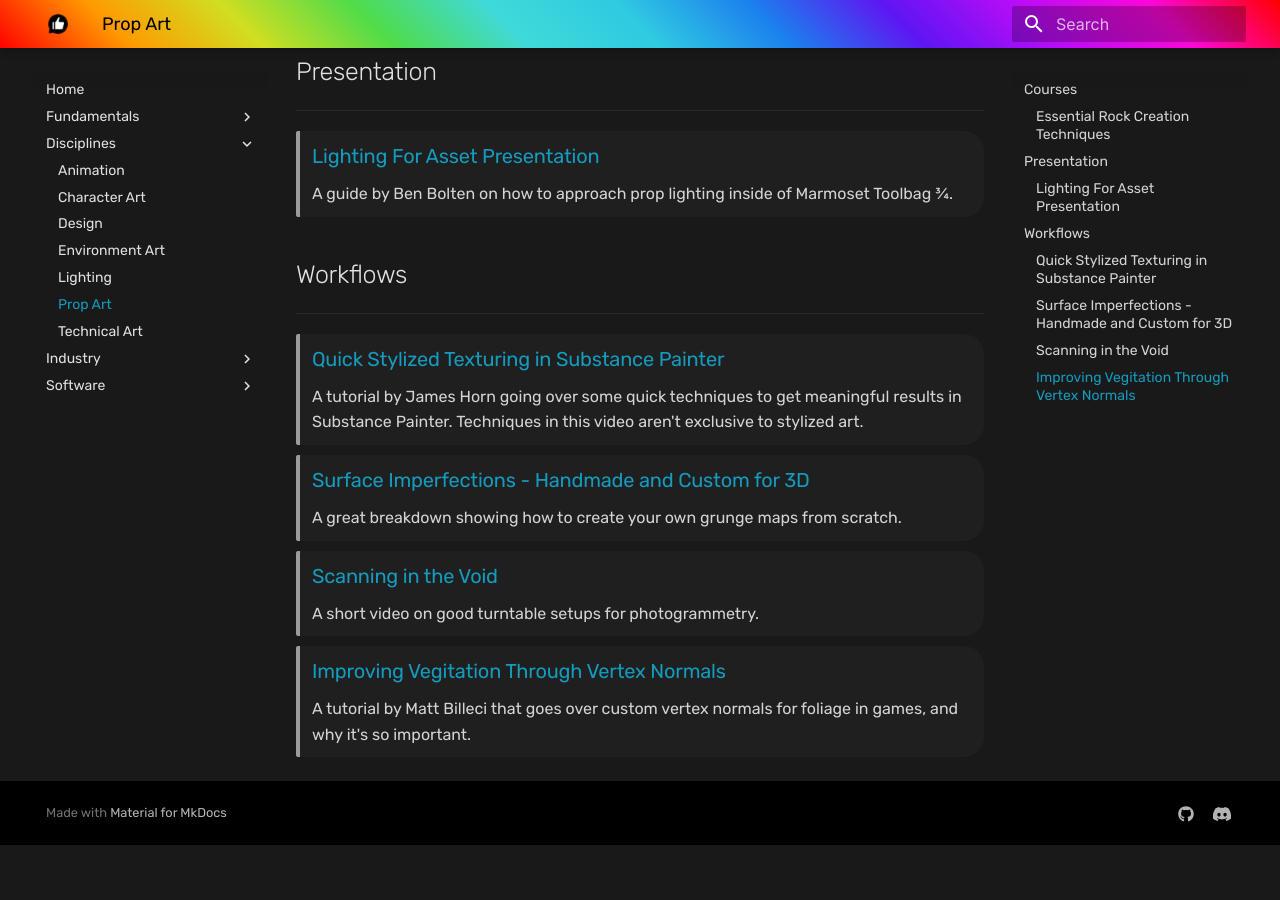
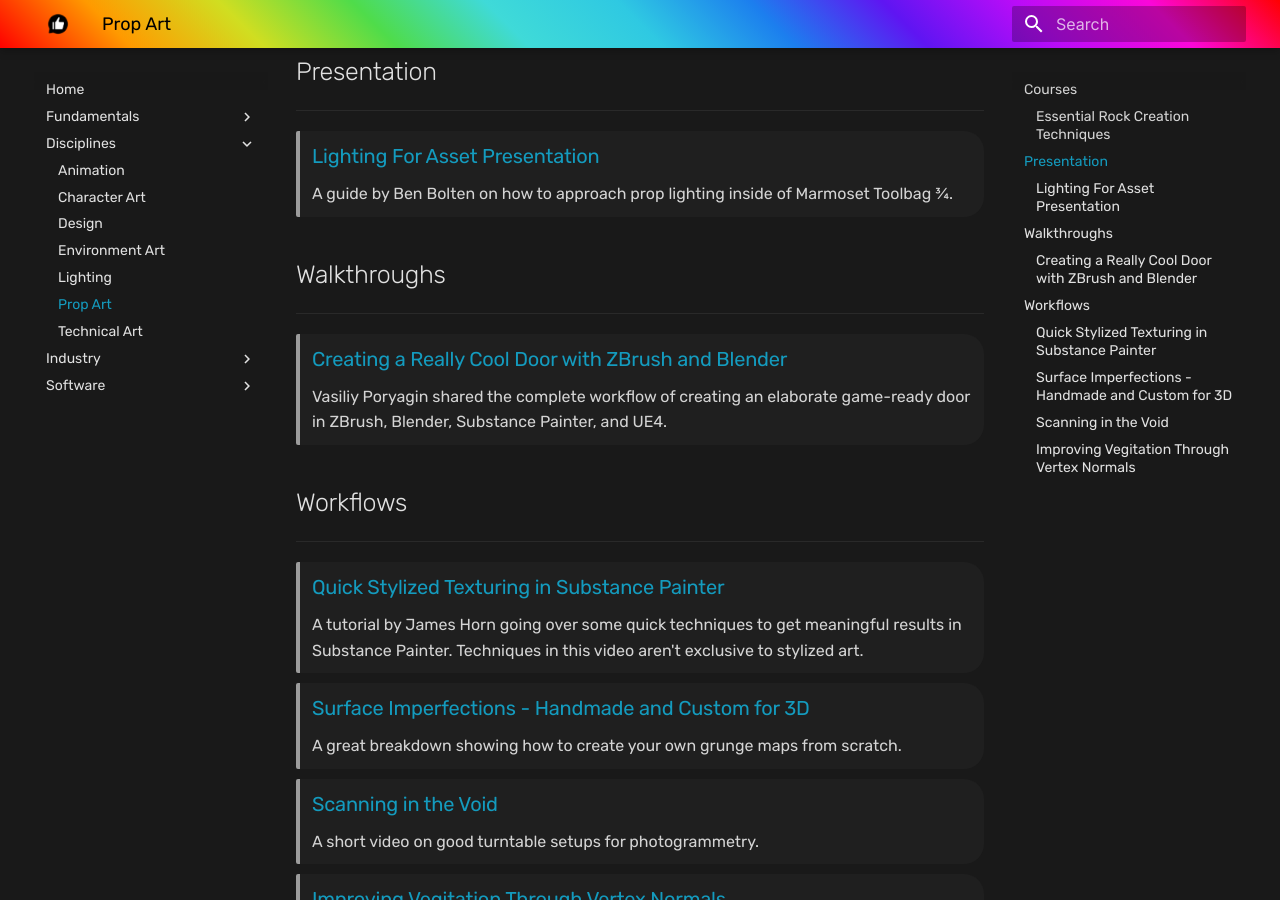
Before and after one commit to Zalek4/Friendly-Feedback-Knowledge-Base, an MkDocs documentation site: the page built from docs/disciplines/prop_art.md, in a window 1280 px wide and 900 px high, scrolled down 369 px. Built offline with MkDocs 1.6.1 and Material for MkDocs 9.7.7, drawn with Linux system fonts in a browser that asks for light colours; before the commit the page ends 1214 px from its top, so only the background shows below that.

Commit message:
[ANVIL][07/01/2024] - Resources added to Knowledge Base

```diff
--- a/docs/disciplines/prop_art.md
+++ b/docs/disciplines/prop_art.md
@@ -14,6 +14,14 @@ ___
 > ### [Lighting For Asset Presentation](https://www.artstation.com/benbolton/blog/YPL3/lighting-for-asset-presentation)
 A guide by Ben Bolten on how to approach prop lighting inside of Marmoset Toolbag 3/4.
 <!-- -->
+
+## Walkthroughs
+___
+
+> ### [Creating a Really Cool Door with ZBrush and Blender](https://80.lv/articles/creating-a-game-asset-in-zbrush-and-blender/?s=09)
+Vasiliy Poryagin shared the complete workflow of creating an elaborate game-ready door in ZBrush, Blender, Substance Painter, and UE4.
+<!-- -->
+
 
 
 ## Workflows
--- a/resources_official.json
+++ b/resources_official.json
@@ -488,5 +488,11 @@
         "links": [
             "https://twitter.com/NaturallyCG/status/1277038149974269953?s=09"
         ]
+    },
+    "790034996156563458": {
+        "author": "zalek4",
+        "links": [
+            "https://80.lv/articles/creating-a-game-asset-in-zbrush-and-blender/?s=09"
+        ]
     }
 }
```
Also changed, not shown: docs/index.md (+1 -1 lines).
